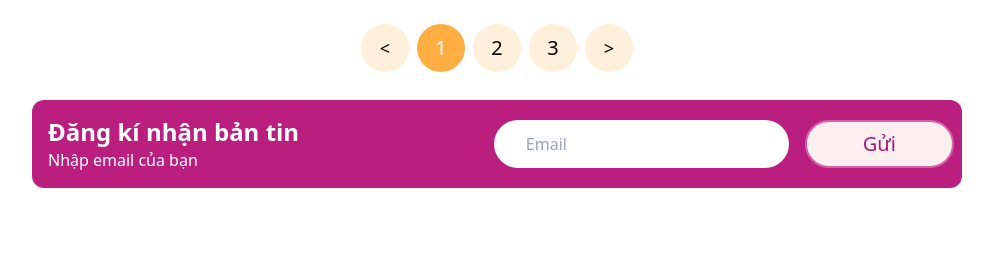
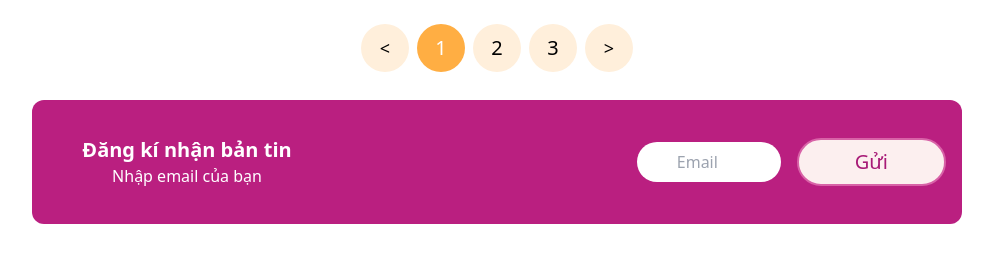
Before and after one commit to donguyentoan/mindconnector, a plain HTML site: page index.html in a window 1280 px wide. Shown: the part 589-852 px from the top of the page, without its empty margins (143-1136 px from the left). Drawn offline with nearby package versions, Linux system fonts and the light colour scheme.

Commit message:
Add files via upload

```diff
--- a/index.html
+++ b/index.html
@@ -179,15 +179,19 @@
                </div>
 
                <div class="w-3/4 mx-auto">
-                    <div class="flex bg-[#ba1f80] w-full rounded-xl">
-                        <div class="w-1/3 md:w-1/2 p-8 sm:p-4 ">
-                            <h3 class="font-black text-white lg:text-2xl md:text-base">Đăng kí nhận bản tin</h3>
+                    <div class="lg:flex md:flex bg-[#ba1f80] w-full py-5 rounded-xl">
+                        <div class="lg:w-1/3 md:w-1/3 sm:w-full p-8 sm:p-4 sm:text-center min-[350px]:text-center ">
+                            <h3 class="font-extrabold text-white lg:text-xl md:text-base">Đăng kí nhận bản tin</h3>
                             <p class="text-white font-light lg:text-base md:text-sm" >Nhập email của bạn</p>
                         </div>
-                        <div class=" w-2/3 md:w-2/3 sm:w-1/2 flex m-auto justify-end p-4 sm:p-2 items-center ">
-                            <div class="flex">
-                                    <input class="rounded-3xl lg:mr-4 lg:px-8 md:px-2 md:mr-2 sm:mr-2  " type="email" name="" id="" placeholder="Email">
-                                    <button class="border-2 border-[#d862a7] text-[#a71976] text-xl font-medium bg-[#fcefef] hover:bg-[#f8dcdc] lg:px-14 lg:py-2 rounded-3xl md:px-6 sm:px-4" type="submit">Gửi</button>
+                        <div class=" lg:w-2/3 md:w-2/3 sm:w-2/3 min-[360px]:w-2/3 flex mx-auto lg:justify-end md:justify-end min-[360px]:flex min-[360px]:justify-center  p-4 ">
+                            <div class="flex items-center   ">
+                                <div>
+                                    <input class="rounded-3xl lg:mr-4 lg:px-10 lg:py-2 md:px-2 md:mr-2 sm:mr-2 min-[360px]:w-36 min-[360px]:mr-1 " type="email" name="" id="" placeholder="Email">
+                                </div>
+                                <div>
+                                    <button class="border-2 border-[#d862a7] text-[#a71976] text-xl font-medium bg-[#fcefef] hover:bg-[#f8dcdc] lg:px-14 lg:py-2 rounded-3xl md:px-6 sm:px-4 min-[350px]:px-2 " type="submit">Gửi</button>
+                                </div>
                             </div>
                         </div>
 
```
